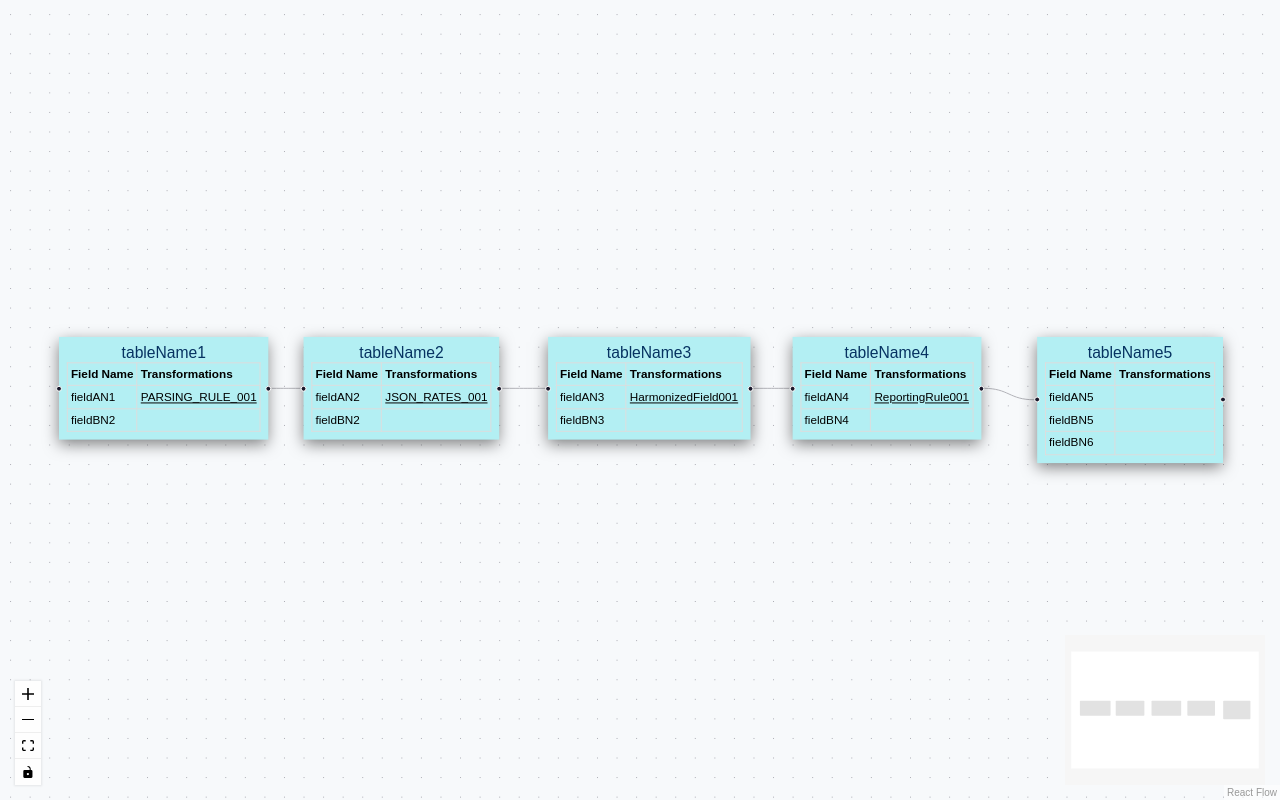
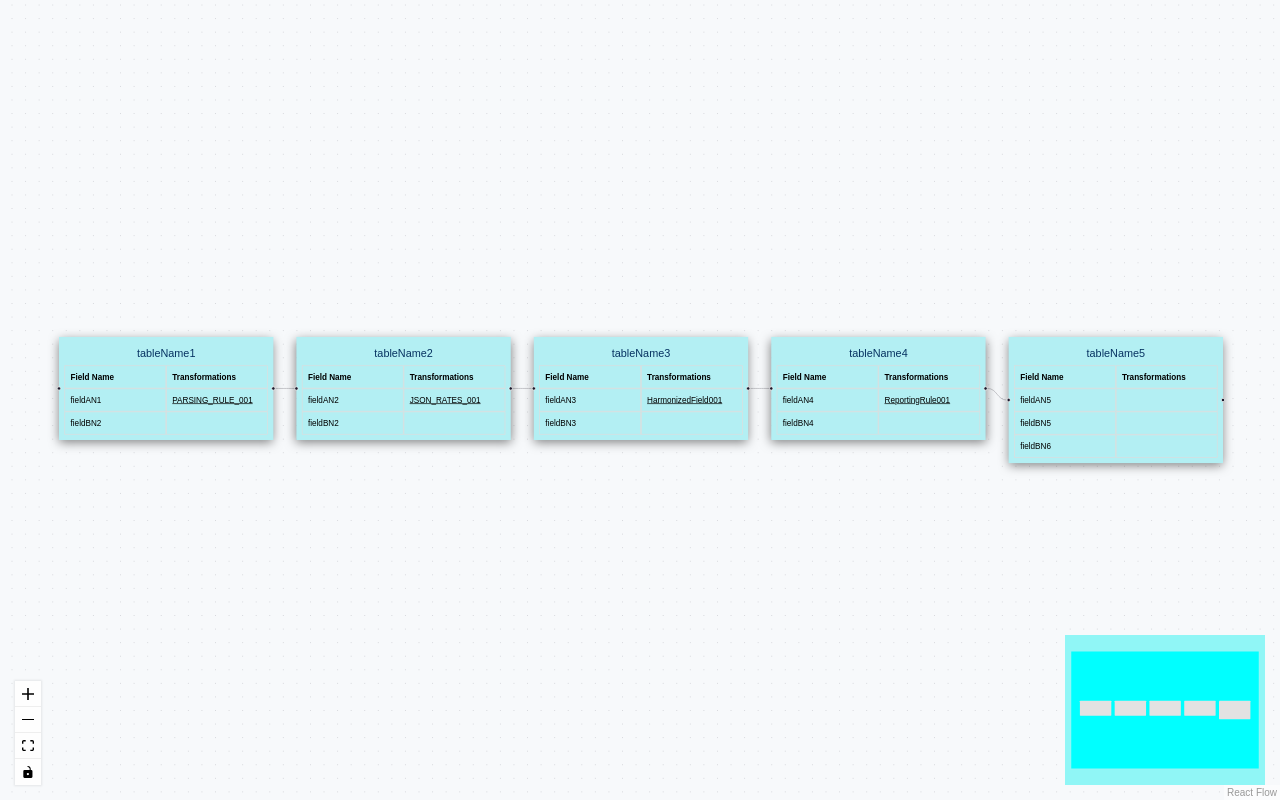
Before and after one commit to pks9862728888/react-flow-demo, a Next.js app: page / in a window 1280 px wide. Built offline with nearby package versions, Linux system fonts and the light colour scheme.

Commit message:
Changed rendering to use div instead of table

```diff
--- a/package.json
+++ b/package.json
@@ -10,6 +10,7 @@
   },
   "dependencies": {
     "@xyflow/react": "^12.4.2",
+    "bootstrap": "^5.3.3",
     "next": "15.1.6",
     "react": "^19.0.0",
     "react-dom": "^19.0.0",
--- a/src/app/components/ProviderFlow.tsx
+++ b/src/app/components/ProviderFlow.tsx
@@ -35,7 +35,7 @@
       dataRows: [{id: 1, fieldName: 'fieldAN2', transformations: [{id: 1, ruleId: "JSON_RATES_001", type: "JSON"}]},
         {id: 2, fieldName: 'fieldBN2', transformations: []}]
     },
-    position: {x: 350, y: 100}
+    position: {x: 450, y: 100}
   },
   {
     id: '3', type: 'tableNode',
@@ -45,7 +45,7 @@
       dataRows: [{id: 1, fieldName: 'fieldAN3', transformations: [{id: 1, ruleId: "HarmonizedField001", type: "HRF"}]},
         {id: 2, fieldName: 'fieldBN3', transformations: []}]
     },
-    position: {x: 600, y: 100}
+    position: {x: 800, y: 100}
   },
   {
     id: '4', type: 'tableNode',
@@ -55,7 +55,7 @@
       dataRows: [{id: 1, fieldName: 'fieldAN4', transformations: [{id: 1, ruleId: "ReportingRule001", type: "RF"}]},
         {id: 2, fieldName: 'fieldBN4', transformations: []}]
     },
-    position: {x: 850, y: 100}
+    position: {x: 1150, y: 100}
   },
   {
     id: '5', type: 'tableNode',
@@ -67,15 +67,19 @@
         {id: 3, fieldName: 'fieldBN6', transformations: []}
       ]
     },
-    position: {x: 1100, y: 100}
+    position: {x: 1500, y: 100}
   }
 ];
 
 const initialEdges: EdgeBase[] = [
+  // Table level lineage
   {id: 'e1-2', source: '1', target: '2'},
   {id: 'e2-3', source: '2', target: '3'},
   {id: 'e3-4', source: '3', target: '4'},
-  {id: 'e4-5', source: '4', target: '5'}
+  {id: 'e4-5', source: '4', target: '5'},
+
+  // Table column level lineage
+
 ];
 
 const nodeClassName = (node: any) => node.type;
@@ -97,7 +101,7 @@
         style={{backgroundColor: "#F7F9FB"}}
       >
         <Background/>
-        <MiniMap zoomable pannable nodeClassName={nodeClassName} />
+        <MiniMap zoomable pannable nodeClassName={nodeClassName} bgColor={"aqua"} />
         <Controls />
       </ReactFlow>
     </ReactFlowProvider>
--- a/src/app/components/TableNode/TableName.module.css
+++ b/src/app/components/TableNode/TableName.module.css
@@ -7,19 +7,38 @@
 
 .assetName {
     color: #063261;
+    padding: 0.5rem;
 }
 
-.styledTable {
-    border-collapse: collapse;
+/*Style div like table*/
+.table {
+    display: flex;
+    flex-direction: column;
+}
+
+.row {
+    display: flex;
+}
+
+.cell, .header {
+    flex: 1;
+    padding: 8px;
+    border: 1px solid #ddd;
+    max-width: 150px;
+    min-width: 150px;
+    overflow: hidden;
+    text-overflow: ellipsis;
     text-align: left;
 }
 
-.styledTable th,
-.styledTable td {
-    border: 1px solid #ddd;
+.header, .row, .cell {
     font-size: .75rem;
     line-height: 1rem;
-    padding: 0.2rem;
+    border-collapse: collapse;
+}
+
+.header {
+    font-weight: bold;
 }
 
 .transformationRuleHyperlink {
--- a/src/app/components/TableNode/TableNode.tsx
+++ b/src/app/components/TableNode/TableNode.tsx
@@ -14,28 +14,24 @@
       />
       <div className={styles.dataSetContainer}>
         <div className={styles.assetName}>{data.datasetName}</div>
-        <table className={styles.styledTable}>
-          <thead>
-          <tr>
+        <div className={styles.table}>
+          <div className={styles.row}>
             {data.headerColumns?.map((headerCol: string) => (
-              <th key={headerCol}>{headerCol}</th>
+              <div key={headerCol} className={styles.header}>{headerCol}</div>
             ))}
-          </tr>
-          </thead>
-          <tbody>
+          </div>
           {data.dataRows?.map((dataRow: any) => (
-            <tr key={dataRow.id}>
-              <td>{dataRow.fieldName}</td>
-              <td>
+            <div key={dataRow.id} className={styles.row}>
+              <div className={styles.cell}>{dataRow.fieldName}</div>
+              <div className={styles.cell}>
                 {dataRow.transformations?.map((transformation: any) => (
                   <a href="#" key={transformation.ruleId}
                      className={styles.transformationRuleHyperlink}>{transformation.ruleId}</a>
                 ))}
-              </td>
-            </tr>
+              </div>
+            </div>
           ))}
-          </tbody>
-        </table>
+        </div>
         {/*Right handle to connect to next node*/}
         <Handle
           type="source"
--- a/src/app/page.tsx
+++ b/src/app/page.tsx
@@ -5,7 +5,7 @@
 export default function Home() {
 
   return (
-    <div style={{ width: '100vw', height: '100vh' }}>
+    <div style={{width: '100vw', height: '100vh'}}>
       <ProviderFlow/>
     </div>
   );
--- a/src/app/proptypes/TableNodeProps.tsx
+++ /dev/null
@@ -1,5 +0,0 @@
-import {NodeProps} from "@xyflow/react";
-
-export interface TableNodeProps extends NodeProps {
-  headerColumns: string[]
-}
```
Also changed, not shown: 1 other file (tests, documents, lock files or other folders).
